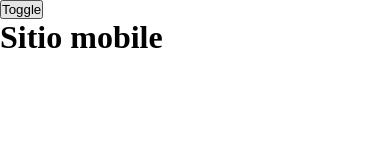
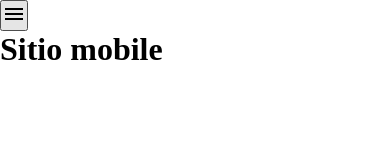
Before and after one commit to marugm/mobile, a plain HTML site: page mobile.html in a window 390 px wide. Drawn offline with Linux system fonts and the light colour scheme.

Commit message:
icono de hamburguesa

```diff
--- a/mobile.html
+++ b/mobile.html
@@ -19,13 +19,21 @@
 	</ul>
 
 	<div class="nav">
-		<button id="boton">Toggle</button>
+
+		<button id="boton">
+			<!-- <svg fill="#000000" height="24" viewBox="0 0 24 24" width="24" xmlns="http://www.w3.org/2000/svg">
+   			<path d="M0 0h24v24H0z" fill="none"/>
+    		<path d="M3 18h18v-2H3v2zm0-5h18v-2H3v2zm0-7v2h18V6H3z"/>
+			</svg> -->
+			<img src="menu.svg" alt="Abrir menu mobile">
+		</button>
 
 			<ul class="nav-mobile" id="menu">
 				<li><a href="#">Boton 1</a></li>
 				<li><a href="#">Boton 1</a></li>
 				<li><a href="#">Boton 1</a></li>
 			</ul>
+
 
 	</div> <!-- cierra nav -->
 
```
Also changed, not shown: menu.svg (added).
